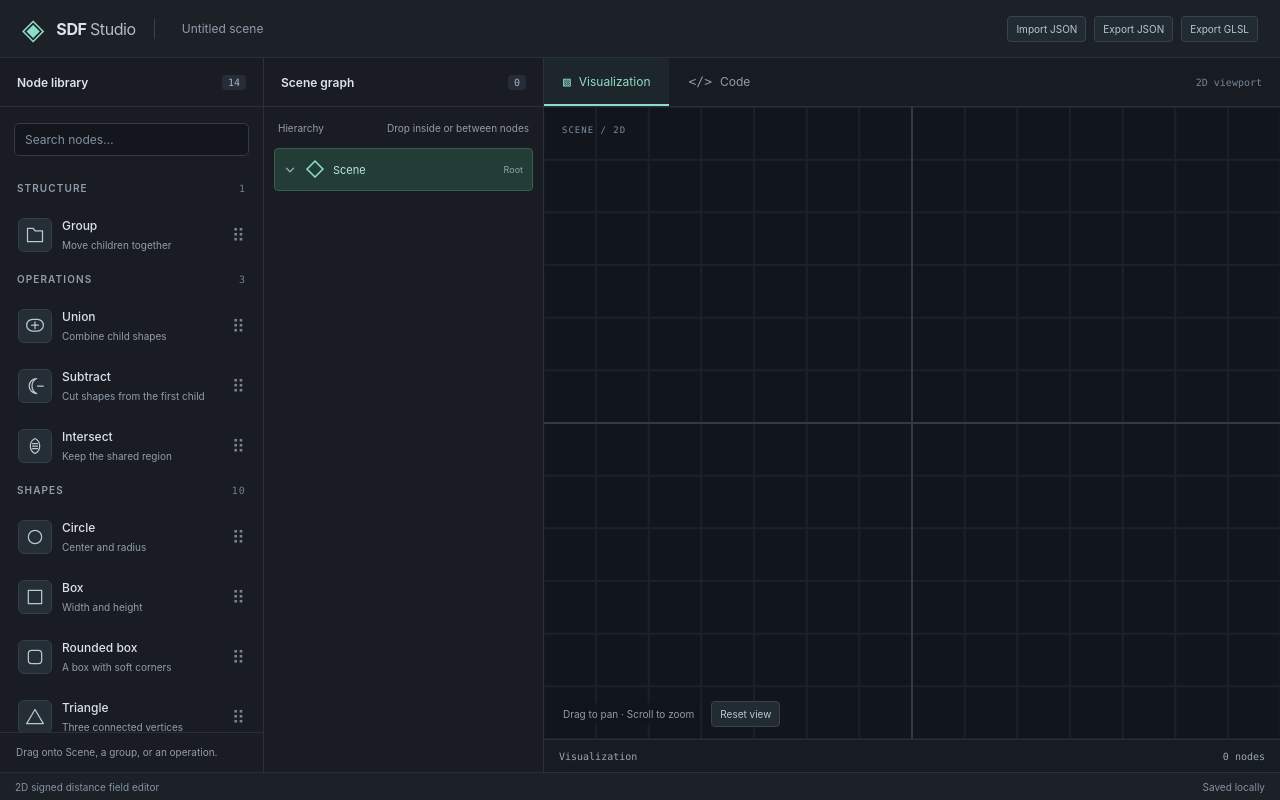
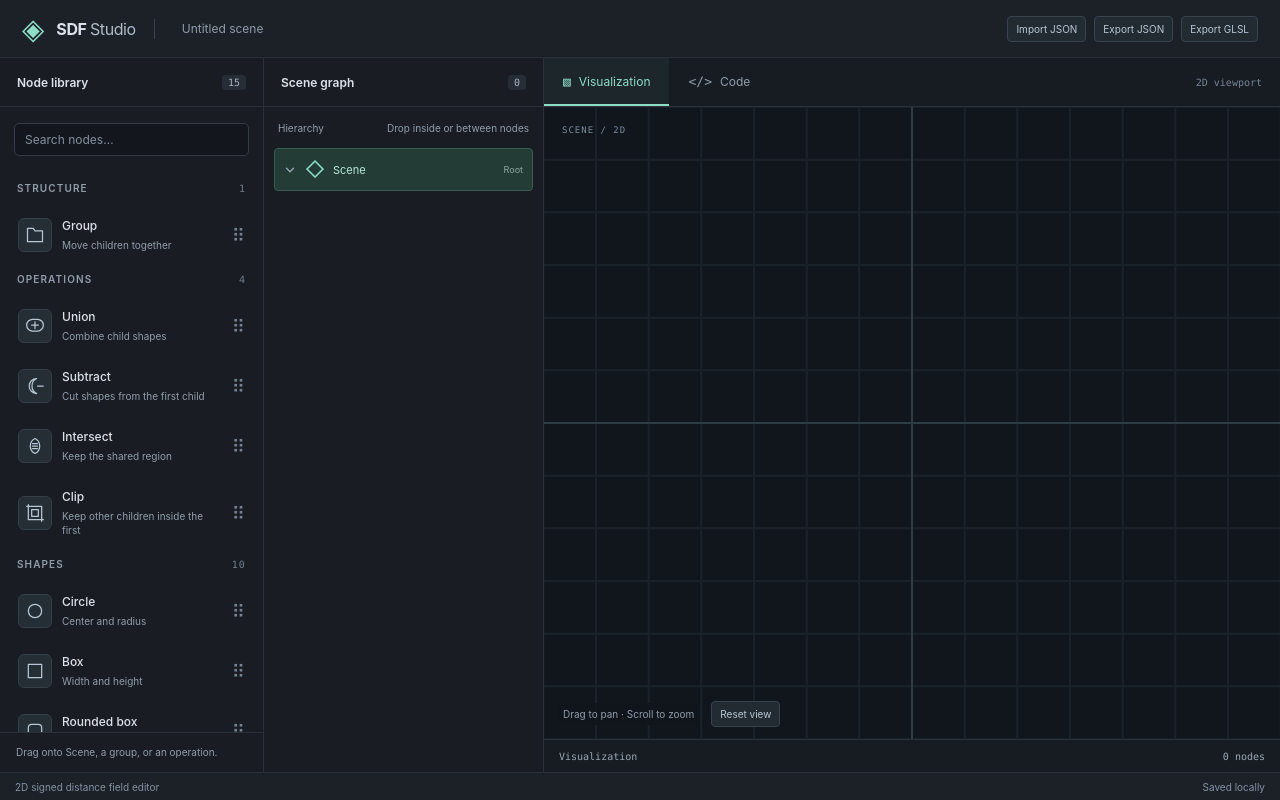
Before and after one commit to linkdd/sdf-studio, a React (Vite) app: page / in a window 1280 px wide. Built offline with nearby package versions, Linux system fonts and the light colour scheme.

Commit message:
:sparkles: clip content inside a visible base

```diff
--- a/src/components/properties/ChildOrderFields.tsx
+++ b/src/components/properties/ChildOrderFields.tsx
@@ -16,6 +16,12 @@ export function ChildOrderFields({
           The first child is the base. All following children cut into it.
         </p>
       )}
+      {node.kind === 'clip' && (
+        <p className="property-hint">
+          The first child stays visible. The others are drawn inside it, each
+          keeping its own fill and stroke.
+        </p>
+      )}
       {isOperation(node.kind) && node.children.length < 2 && (
         <p className="property-hint">
           Add at least two children to combine shapes.
@@ -25,9 +31,13 @@ export function ChildOrderFields({
         {node.children.map((child, index) => (
           <li key={child.id}>
             <span className="operand-name">{child.name}</span>
-            {node.kind === 'subtract' && (
+            {(node.kind === 'subtract' || node.kind === 'clip') && (
               <span className="operand-tag">
-                {index === 0 ? 'Base' : 'Cutter'}
+                {index === 0
+                  ? 'Base'
+                  : node.kind === 'clip'
+                    ? 'Content'
+                    : 'Cutter'}
               </span>
             )}
             <button
--- a/src/components/scene-graph/Branch.tsx
+++ b/src/components/scene-graph/Branch.tsx
@@ -248,10 +248,12 @@ export function Branch(props: BranchProps) {
             {...props}
             node={child}
             operand={
-              node.kind === 'subtract'
+              node.kind === 'subtract' || node.kind === 'clip'
                 ? index === 0
                   ? 'Base'
-                  : 'Cutter'
+                  : node.kind === 'clip'
+                    ? 'Content'
+                    : 'Cutter'
                 : undefined
             }
           />
--- a/src/components/scene-graph/types.ts
+++ b/src/components/scene-graph/types.ts
@@ -17,7 +17,7 @@ export interface SceneGraphProps {
 
 export interface BranchProps extends SceneGraphProps {
   node: SceneBranch
-  operand?: 'Base' | 'Cutter'
+  operand?: 'Base' | 'Cutter' | 'Content'
   dropTarget: string | null
   setDropTarget: (id: string | null) => void
 }
--- a/src/editor/compiler/compile.ts
+++ b/src/editor/compiler/compile.ts
@@ -27,11 +27,13 @@ export function compile(
     const name = `sdf_node${nextIndex++}`
     const children = node.children.map(emit)
     const active = children.filter((child) => !child.empty)
-    const container = node.kind === 'group' || 'blend' in node
+    const container =
+      node.kind === 'group' || node.kind === 'clip' || 'blend' in node
     const empty = !!(
       container &&
       (active.length === 0 ||
-        (node.kind === 'subtract' && children[0]?.empty) ||
+        ((node.kind === 'subtract' || node.kind === 'clip') &&
+          children[0]?.empty) ||
         (node.kind === 'intersect' && children.some((child) => child.empty)))
     )
 
@@ -50,6 +52,7 @@ export function compile(
       scaleValue: scale,
       empty,
       group: node.kind === 'group',
+      clip: node.kind === 'clip',
       active,
     })
 
--- /dev/null
+++ b/src/editor/compiler/templates/clipPaint.ts
@@ -0,0 +1,23 @@
+import type { NodeFunctions } from '@/editor/compiler/types.ts'
+
+export function clipPaintTemplate(
+  local: string,
+  scale: string,
+  children: readonly NodeFunctions[]
+): string {
+  const base = children[0]
+  const layers = children
+    .slice(1)
+    .map(
+      (child) =>
+        `result = sdf_over(${child.paint}(q, localPixelSize) * mask, result);`
+    )
+
+  return `${local}
+    float localPixelSize = pixelSize / ${scale};
+    float aa = max(localPixelSize * 0.75, 1e-7);
+    float mask = 1.0 - smoothstep(-aa, aa, ${base.distance}(q));
+    vec4 result = ${base.paint}(q, localPixelSize);
+    ${layers.join('\n    ')}
+    return result;`
+}
--- a/src/editor/compiler/templates/combinedDistance.ts
+++ b/src/editor/compiler/templates/combinedDistance.ts
@@ -13,6 +13,8 @@ export function distanceBodyTemplate(
 
   if (empty) {
     body = 'float d = 1e20;'
+  } else if (node.kind === 'clip') {
+    body = `float d = ${active[0].distance}(q);`
   } else if (container) {
     body = `float d = ${active[0].distance}(q);`
 
--- a/src/editor/compiler/templates/combinedMaterial.ts
+++ b/src/editor/compiler/templates/combinedMaterial.ts
@@ -18,8 +18,8 @@ export function materialBodyTemplate(
   } else {
     material = `${local}\n    sdf_Material result = ${active[0].material}(q);`
 
-    // Cutters affect geometry only; the base supplies the cut boundary's appearance.
-    if (node.kind !== 'subtract' && active.length > 1) {
+    // Subtract and Clip expose their base material when used as Boolean operands.
+    if (node.kind !== 'subtract' && node.kind !== 'clip' && active.length > 1) {
       material += `\n    float d = ${active[0].distance}(q);`
 
       for (const child of active.slice(1)) {
--- a/src/editor/compiler/templates/nodePaint.ts
+++ b/src/editor/compiler/templates/nodePaint.ts
@@ -1,3 +1,4 @@
+import { clipPaintTemplate } from '@/editor/compiler/templates/clipPaint.ts'
 import type { NodeFunctions } from '@/editor/compiler/types.ts'
 
 interface Parameters {
@@ -6,6 +7,7 @@ interface Parameters {
   scaleValue: string
   empty: boolean
   group: boolean
+  clip: boolean
   active: readonly NodeFunctions[]
 }
 
@@ -15,12 +17,15 @@ export function nodePaintTemplate({
   scaleValue,
   empty,
   group,
+  clip,
   active,
 }: Parameters): string {
   let paint: string
 
   if (empty) {
     paint = 'return vec4(0.0);'
+  } else if (clip) {
+    paint = clipPaintTemplate(local, scaleValue, active)
   } else if (group) {
     paint = `${local}\n    vec4 result = vec4(0.0);`
 
--- a/src/editor/nodeDefinitions.ts
+++ b/src/editor/nodeDefinitions.ts
@@ -98,4 +98,11 @@ export const nodeDefinitions = [
     description: 'Keep the shared region',
     path: 'M12 3a10 10 0 0 0 0 18 10 10 0 0 0 0-18ZM9 9h6m-6 3h6m-6 3h6',
   },
+  {
+    category: 'Operations',
+    kind: 'clip',
+    label: 'Clip',
+    description: 'Keep other children inside the first',
+    path: 'M4 2v18h18M2 4h18v18M8 8h8v8H8Z',
+  },
 ] as const
--- a/src/editor/nodes.ts
+++ b/src/editor/nodes.ts
@@ -14,7 +14,7 @@ export type NodeKind = (typeof nodeDefinitions)[number]['kind']
 
 export type OperationKind = 'union' | 'subtract' | 'intersect'
 
-export type ShapeKind = Exclude<NodeKind, OperationKind | 'group'>
+export type ShapeKind = Exclude<NodeKind, OperationKind | 'group' | 'clip'>
 
 export interface Transform {
   readonly x: number
@@ -57,7 +57,7 @@ export interface PolygonNode extends BaseNode {
 export type ShapeNode = PrimitiveNode | PolygonNode
 
 export interface GroupNode extends BaseNode {
-  readonly kind: 'group'
+  readonly kind: 'group' | 'clip'
   readonly children: readonly SceneNode[]
 }
 
@@ -101,7 +101,12 @@ export function isOperation(kind: string): kind is OperationKind {
 }
 
 export function canHaveChildren(node: SceneBranch): node is SceneContainer {
-  return node.kind === 'root' || node.kind === 'group' || isOperation(node.kind)
+  return (
+    node.kind === 'root' ||
+    node.kind === 'group' ||
+    node.kind === 'clip' ||
+    isOperation(node.kind)
+  )
 }
 
 export function defaultStyle(color = '#8dddc7'): Appearance {
@@ -126,7 +131,7 @@ export function createNode(
     transform: { x: 0, y: 0, rotation: 0, scale: 1 },
   }
 
-  if (kind === 'group') {
+  if (kind === 'group' || kind === 'clip') {
     return { ...base, kind, children: [] }
   }
 
--- a/src/editor/validation.ts
+++ b/src/editor/validation.ts
@@ -129,7 +129,7 @@ export function parseScene(value: unknown): SceneRoot {
     const { id, kind, name, children } = record
     const transform = parseTransform(record.value.transform)
 
-    if (kind === 'group') {
+    if (kind === 'group' || kind === 'clip') {
       return { id, kind, name, transform, children: children.map(parseNode) }
     }
 
```
Also changed, not shown: tests/webgl.browser.mjs (+45 -1 lines), 7 other files (tests, documents, lock files or other folders).
